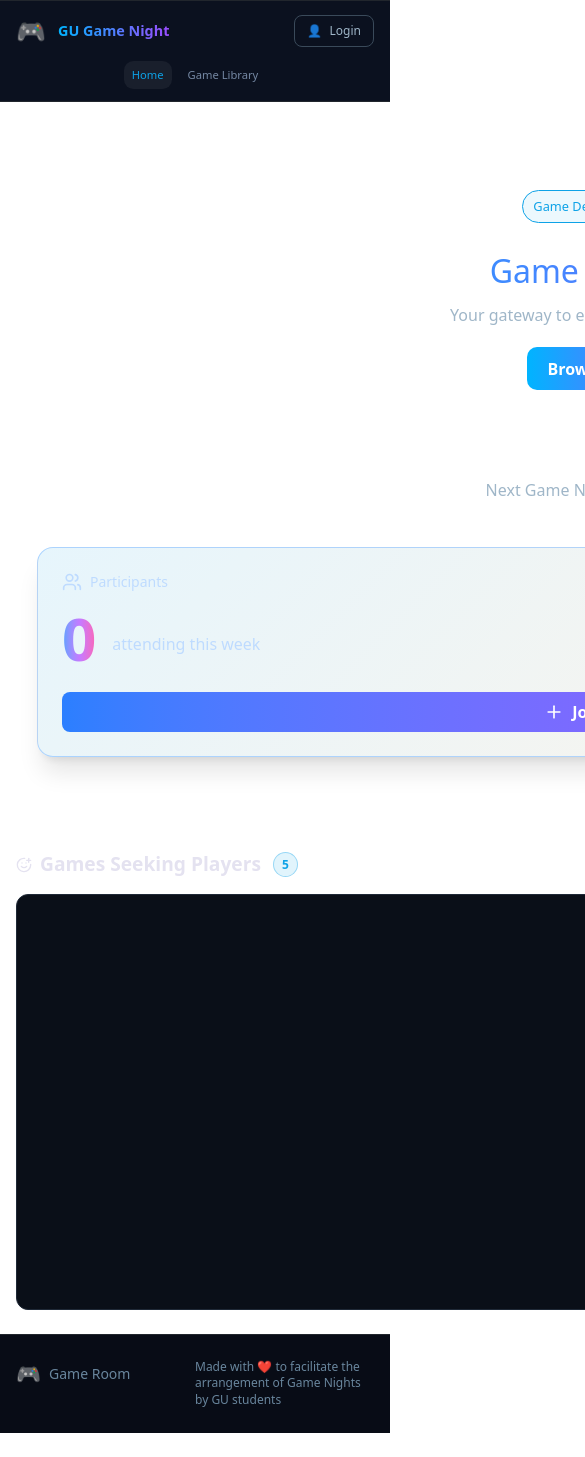
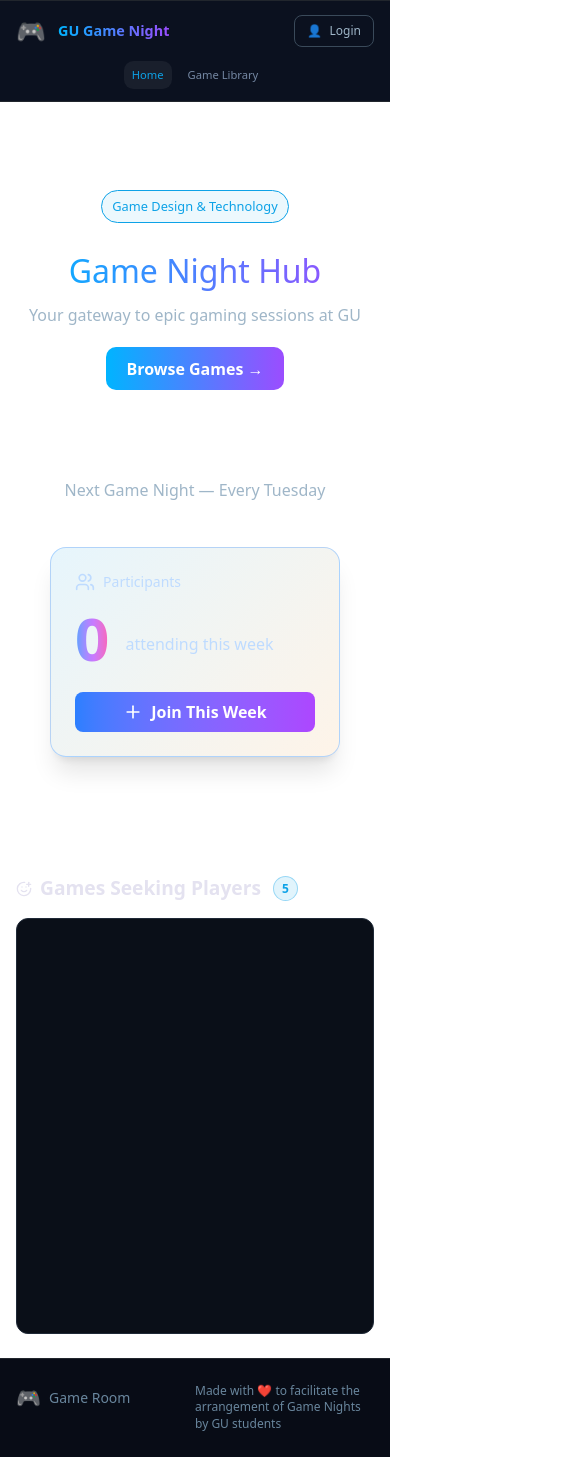
Before and after one commit to ansbilalgit/piasta-net-frontend, a Next.js app: page / in a window 390 px wide. Shown: the top 1457 px of the page, 585 px wide, since content can reach past the window. Before the commit the page ends 1433 px from the top, so only its background shows below. Built offline with nearby package versions, Linux system fonts and the light colour scheme.

Commit message:
Updated version of PR 32 (filenavigator GE cards field)

```diff
--- a/app/globals.css
+++ b/app/globals.css
@@ -3,6 +3,8 @@
 :root {
   --background: #ffffff;
   --foreground: #171717;
+  --content-max-width: 1200px;
+  --seeking-max-width: 1200px;
 }
 
 @media (prefers-color-scheme: dark) {
@@ -28,7 +30,7 @@
 }
 
 .header-content {
-  max-width: 1200px;
+  max-width: var(--content-max-width);
   margin: 0 auto;
   display: grid;
   grid-template-columns: auto 1fr auto;
@@ -148,9 +150,13 @@
 }
 
 .seeking-players-section {
+  width: min(100%, var(--seeking-max-width));
+  margin: 4.5rem auto 0;
+}
+
+.seeking-players-container {
   width: 100%;
-  max-width: 1200px;
-  margin: 4.5rem auto 0;
+  padding: 0 1.5rem 2.5rem;
 }
 
 .seeking-players-section .event-counter {
@@ -160,7 +166,6 @@
 .seeking-players-field {
   margin-top: 0.9rem;
   width: 100%;
-  min-width: 1400px;
   min-height: 26rem;
   border-radius: 0.75rem;
   border: 1px solid #1f2937;
@@ -223,7 +228,7 @@ body {
 }
 
 .footer-content {
-  max-width: 1200px;
+  max-width: var(--content-max-width);
   margin: 0 auto;
   display: flex;
   justify-content: space-between;
@@ -260,9 +265,9 @@ body {
 }
 
 .site-container {
-    max-width: 1400px;
+  max-width: var(--content-max-width);
     margin: 0 auto;
-  padding: 2.5rem 1.5rem;
+    padding: 2.5rem 1.5rem;
     flex: 1;
     display: flex;
     flex-direction: column;
@@ -512,4 +517,8 @@ body {
   .site-container {
     padding: 1.5rem 1rem;
   }
+
+  .seeking-players-container {
+    padding: 0 1rem 1.5rem;
+  }
 }
--- a/app/page.tsx
+++ b/app/page.tsx
@@ -4,6 +4,7 @@ import { SmilePlus, Sparkles } from "lucide-react";
 
 export default function HomePage() {
   return (
+    <>
       <div className="site-container">
         <section className="hero">
           <div className="kicker">Game Design &amp; Technology</div>
@@ -18,7 +19,9 @@ export default function HomePage() {
             <ParticipantCounter />
           </div>
         </section>
+      </div>
 
+      <div className="seeking-players-container">
         <section className="seeking-players-section">
           <EventCounter icon={<SmilePlus size={16} strokeWidth={2} />}
           label="Games Seeking Players"
@@ -26,5 +29,6 @@ export default function HomePage() {
           <div className="seeking-players-field" />
         </section>
       </div>
+    </>
   );
 }
```
Lines whose indentation alone changed are shown as unchanged.
